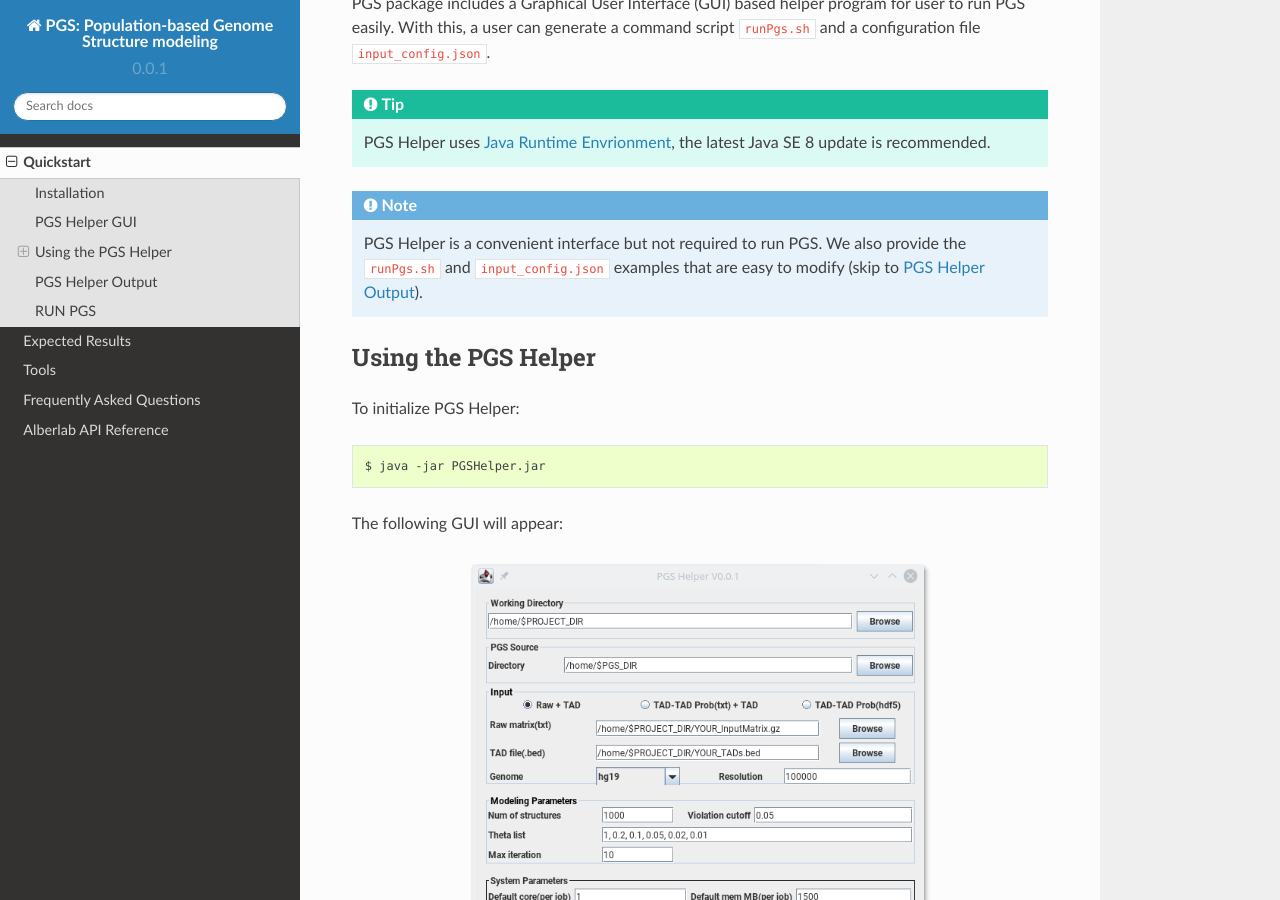
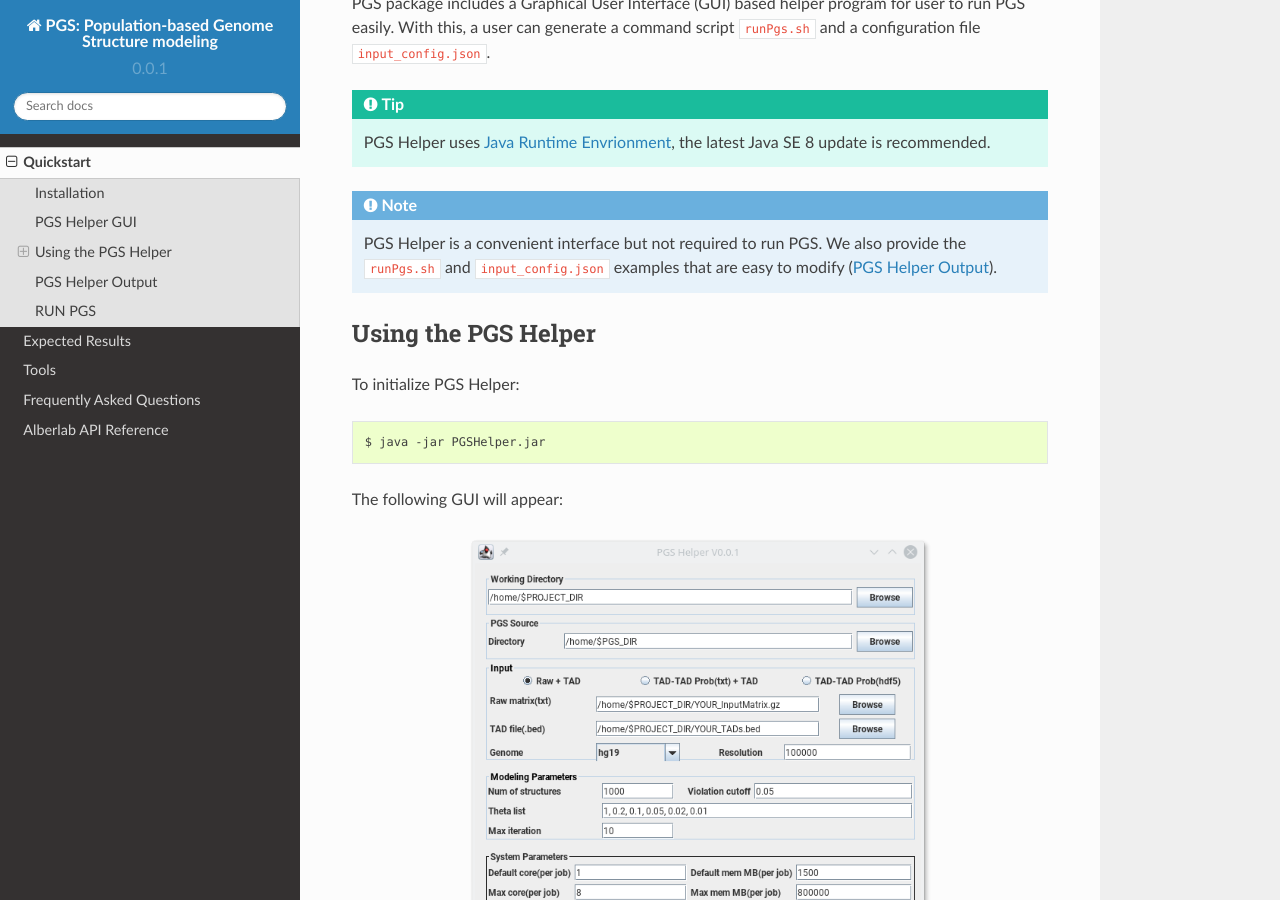
Before and after one commit to alberlab/pgs, a Sphinx documentation site: the page built from docs/quickstart.rst, in a window 1280 px wide and 900 px high, scrolled down 882 px. Built offline with Sphinx 7.4.7 and the Read the Docs theme 2.0.0, drawn with Linux system fonts in a browser that asks for light colours.

Commit message:
update pgshelper image

```diff
--- a/docs/quickstart.rst
+++ b/docs/quickstart.rst
@@ -43,7 +43,7 @@
 .. tip:: PGS Helper uses `Java Runtime Envrionment <http://www.oracle.com/technetwork/java/javase/downloads/index.html>`_, the latest Java SE 8 update is recommended.
 
 
-.. note:: PGS Helper is a convenient interface but not required to run PGS. We also provide the ``runPgs.sh`` and ``input_config.json`` examples that are easy to modify (skip to `PGS Helper Output`_).
+.. note:: PGS Helper is a convenient interface but not required to run PGS. We also provide the ``runPgs.sh`` and ``input_config.json`` examples that are easy to modify (`PGS Helper Output`_).
 
 
 
```
